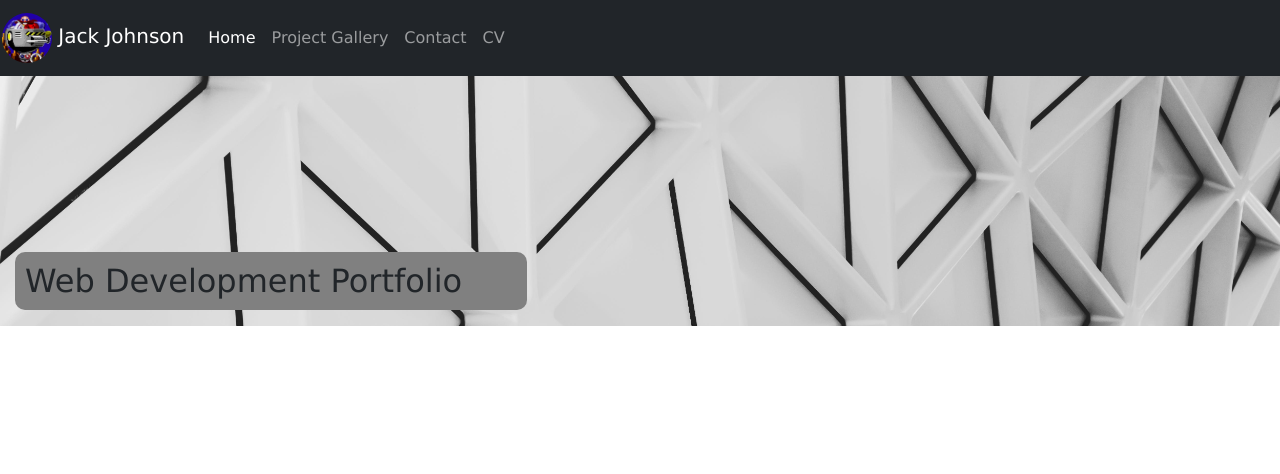
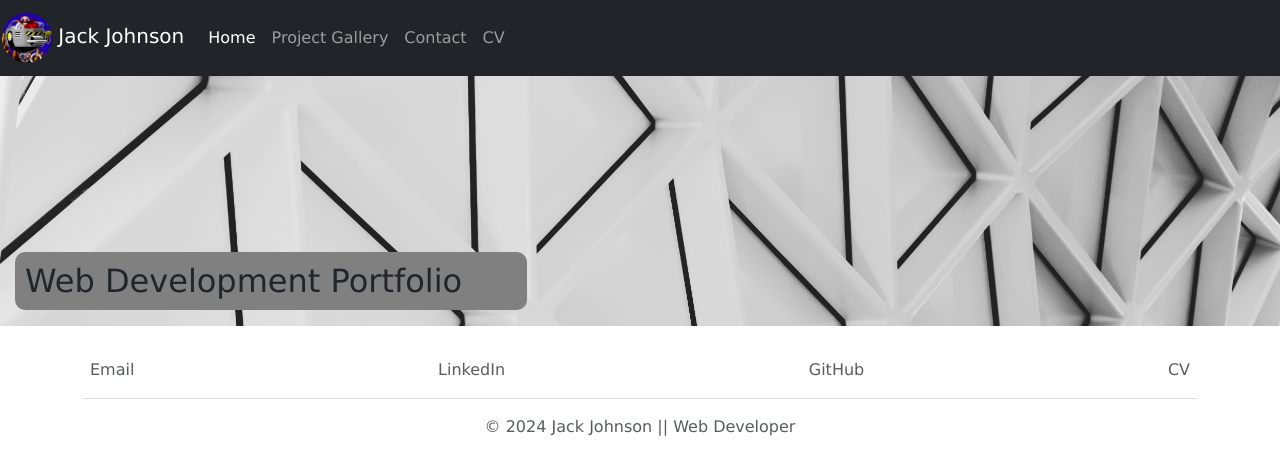
Before and after one commit to DrRobotnik7/web-dev-portfolio, a React (Vite) app: page /projectgallery in a window 1280 px wide. Shown: the top 474 px of the page. Built offline with nearby package versions, Linux system fonts and the light colour scheme.

Commit message:
added footer

```diff
--- a/src/App.jsx
+++ b/src/App.jsx
@@ -2,6 +2,8 @@ import React from 'react'
 import { BrowserRouter as Router, Route, Routes } from 'react-router-dom';
 import Header from './components/Header'
 import Home from './pages/Home'
+import Footer from './components/Footer'
+// import ProjectGallery from './pages/ProjectGallery'
 
 function App() {
 
@@ -10,12 +12,15 @@ function App() {
       <Header />
       <Routes>
         <Route path="/" element={<Home />} />
+        {/* <Route path="/projectgallery" element={<ProjectGallery />} /> */}
       </Routes>
+      <Footer />
     </Router>
   )
 }
 
-{/* <Route path="projectgallery" element={<ProjectGallery />} /> */}
+//
 {/* <Route path="contact" element={<Contact />} /> */}
+// Try with / and without
 
 export default App
--- /dev/null
+++ b/src/components/Footer/index.jsx
@@ -0,0 +1,55 @@
+// Will contain the contact hyperlinks i.e. Github, linkedin, email, phone
+import React, { useState } from "react"
+import CV from "../../assets/documents/JackJohnsonCV.pdf"
+import contactData from "../../data/contact.json"
+
+let currentYear = new Date().getFullYear()
+
+function Footer() {
+	const [contact, setContact] = useState(contactData)
+
+	return (
+		<div className="container">
+			<footer className="my-4">
+				<ul className="nav justify-content-between border-bottom pb-2 mb-3">
+					<li>
+						<a
+							href={contact.email}
+							className="nav-link px-2 text-body-secondary"
+						>
+							Email
+						</a>
+					</li>
+					<li>
+						<a
+							href={contact.linkedin}
+							target="_blank"
+							className="nav-link px-2 text-body-secondary"
+						>
+							LinkedIn
+						</a>
+					</li>
+					<li className="nav-item">
+						<a
+							href={contact.github}
+							target="_blank"
+							className="nav-link px-2 text-body-secondary"
+						>
+							GitHub
+						</a>
+					</li>
+					<li className="nav-item">
+						<a href={CV} target="_blank" className="nav-link px-2 text-body-secondary">
+							CV
+						</a>
+					</li>
+				</ul>
+				<p className="text-center text-body-secondary">
+					&copy; {currentYear} Jack Johnson || Web Developer
+				</p>
+			</footer>
+		</div>
+	)
+}
+
+export default Footer
--- /dev/null
+++ b/src/data/contact.json
@@ -0,0 +1,5 @@
+{
+	"email": "mailto:jackj.1988@googlemail.com",
+	"linkedin": "https://www.linkedin.com/in/jack-johnson-67691b25/",
+	"github": "https://github.com/DrRobotnik7"
+}
```
Also changed, not shown: src/data/projects.json (added, +66 -0 lines).
